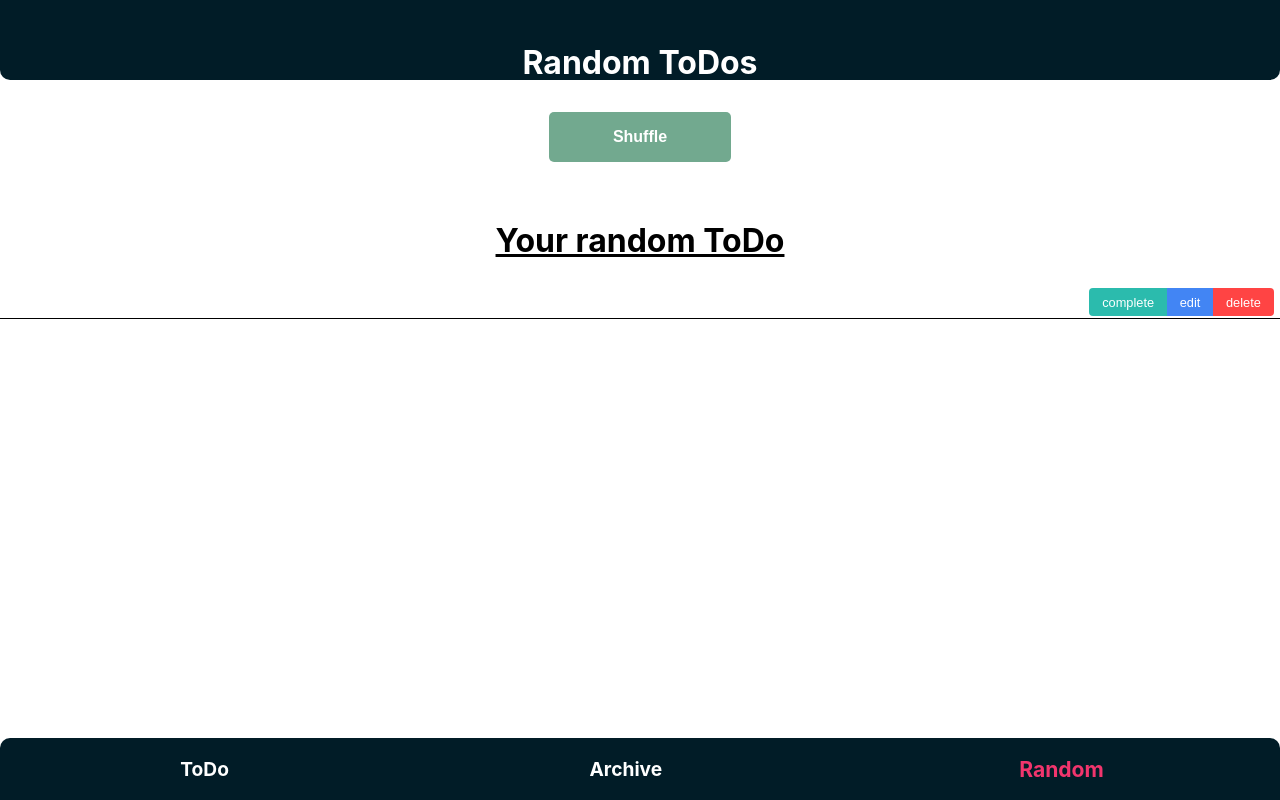
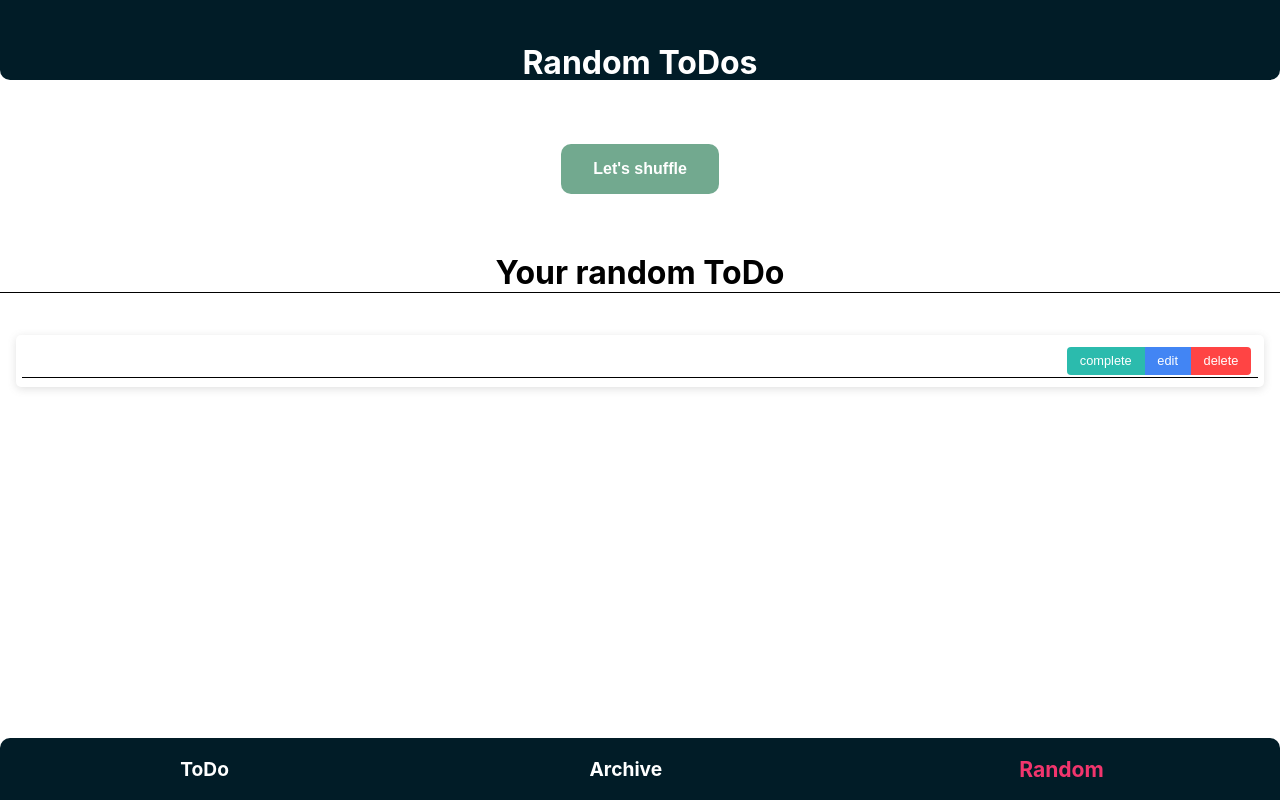
Before and after one commit to yannhn/to-do, a React (Create React App) app: page /Random in a window 1280 px wide. Built offline with nearby package versions, Linux system fonts and the light colour scheme.

Commit message:
add styling to random

```diff
--- a/src/App.js
+++ b/src/App.js
@@ -60,6 +60,8 @@ function App() {
     // filter archived items
     // creates new Array with filtered items
     const filteredItems = items.filter((item) => !item.archived);
+
+    const shuffled = items.sort(() => Math.random() - 0.5);
 
     // within the filtered new Array set the randomizer
     const randomArray = Math.floor(Math.random() * filteredItems.length);
@@ -133,6 +135,7 @@ function App() {
             <>
               <Header heading={"Random ToDos"}></Header>
               <RandomToDo shuffle={randomItems}></RandomToDo>
+              <Card>
                 <ToDo
                   key={random.id}
                   title={random.title}
@@ -143,6 +146,7 @@ function App() {
                   deleteItems={() => deleteItems(random.id)}
                   editTask={(newTitle) => editTask(random.id, newTitle)}
                 ></ToDo>
+              </Card>
             </>
           }
         ></Route>
--- a/src/components/ToDo/RandomToDo.js
+++ b/src/components/ToDo/RandomToDo.js
@@ -4,7 +4,7 @@ function RandomToDo({ shuffle }) {
   return (
     <RandomButtonContainer>
       <RandomButton type="Button" onClick={shuffle}>
-        Shuffle
+        Let's shuffle
       </RandomButton>
       <RandomText>Your random ToDo</RandomText>
     </RandomButtonContainer>
@@ -22,14 +22,14 @@ const RandomButtonContainer = styled.section`
 const RandomText = styled.h2`
   font-size: 2rem;
   text-align: center;
-  text-decoration: underline;
+  border-bottom: 1px solid black;
 `;
 
 const RandomButton = styled.button`
-  padding: 1em 4em;
+  padding: 1em 2em;
   border: none;
-  border-radius: 5px;
-  margin: 2em auto;
+  border-radius: 10px;
+  margin: 4em auto 2em;
   background-color: #72a98f;
   color: white;
   font-weight: bold;
@@ -40,4 +40,7 @@ const RandomButton = styled.button`
   &:hover {
     background-color: #5d987c;
   }
+  &:active {
+    background-color: #bad;
+  }
 `;
```
Lines whose indentation alone changed are shown as unchanged.
